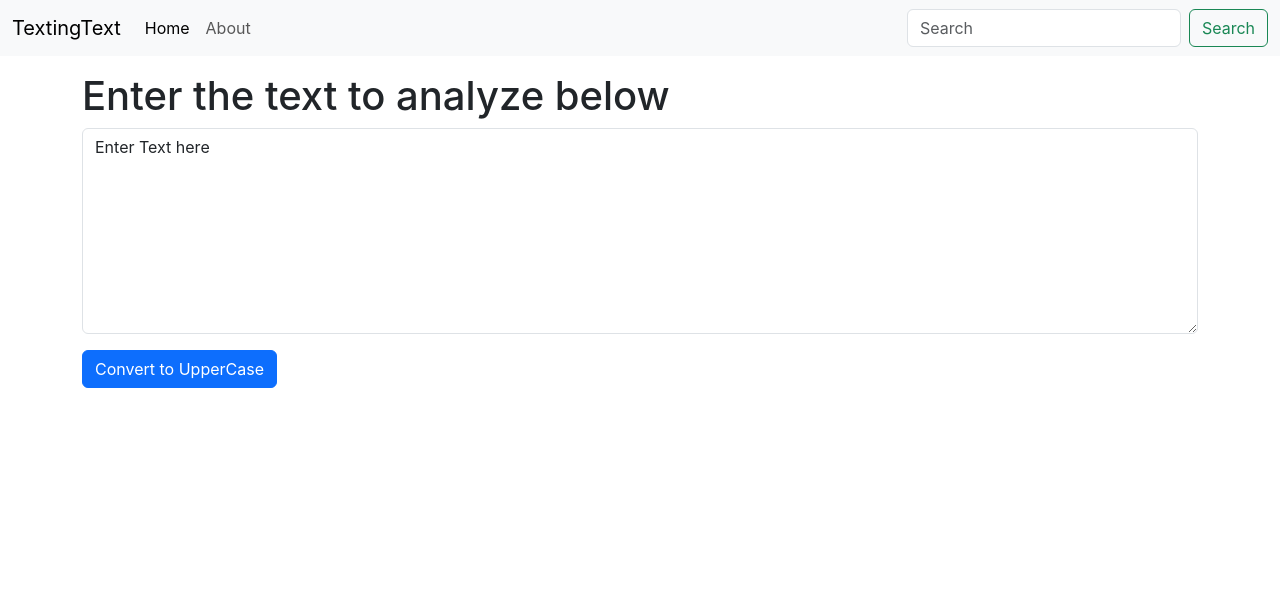
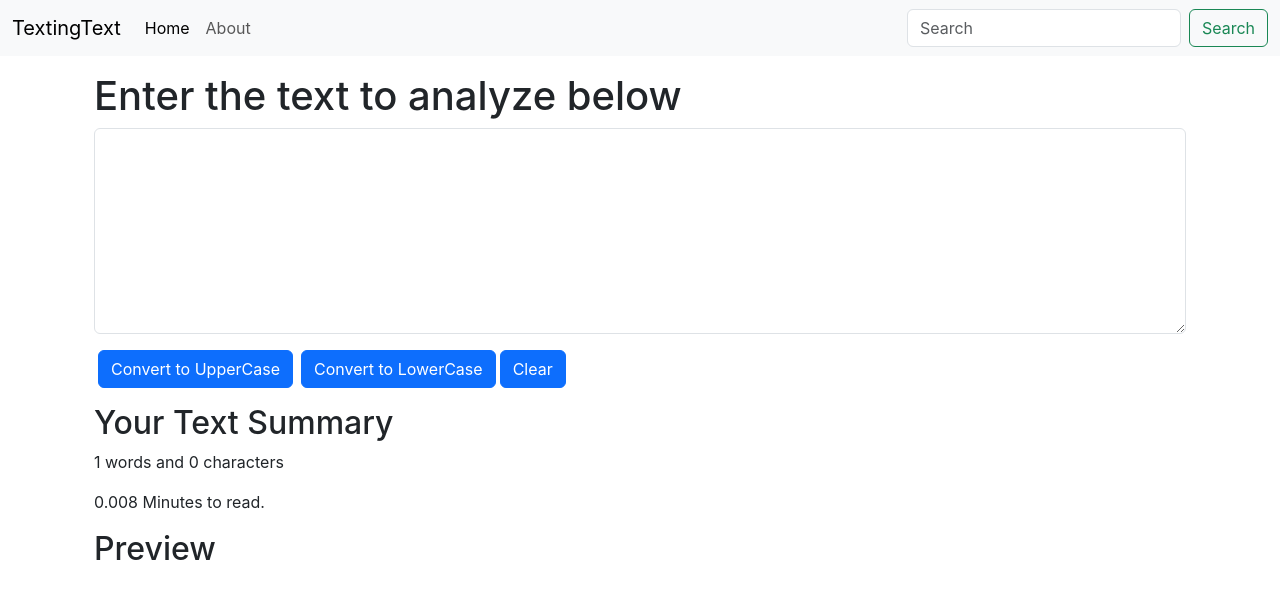
Before and after one commit to Khizer9/React-Texting, a React (Create React App) app: page / in a window 1280 px wide. Shown: the top 598 px of the page. Built offline with nearby package versions, Linux system fonts and the light colour scheme.

Commit message:
add logic

```diff
--- a/src/components/TextForm.js
+++ b/src/components/TextForm.js
@@ -5,21 +5,42 @@
         let newText = text.toUpperCase()
         setText(newText)
     }
+    const handleLoClick = () => {
+        let newText = text.toLowerCase()
+        setText(newText)
+    }
+    const handleClearClick = () => {
+        let newText = ""
+        setText(newText)
+    }
 
     const handleChange = (event) => {
         setText(event.target.value)
     }
 
-    const [text, setText] = useState('Enter Text here');
+    const [text, setText] = useState('');
 
 
   return (
-    <div>
+    <>
+    <div className="container">
         <h1>{props.heading}</h1>
         <div className="mb-3">
         <textarea className="form-control" value={text} onChange={handleChange} id="myBox" rows="8"></textarea>
         </div>
-        <button className="btn btn-primary" onClick={handleUpClick}>Convert to UpperCase</button>
+        <button className="btn btn-primary mx-1" onClick={handleUpClick}>Convert to UpperCase</button>
+        <button className="btn btn-primary mx-1" onClick={handleLoClick}>Convert to LowerCase</button>
+        <button className="btn btn-primary" onClick={handleClearClick}>Clear</button>
     </div>
+
+    <div className="container my-3">
+      <h2>Your Text Summary</h2>
+      <p>{text.split(" ").length} words and {text.length} characters</p>
+      <p>{0.008 * text.split(" ").length} Minutes to read.</p>
+
+      <h2>Preview</h2>
+      <p>{text}</p>
+    </div>
+    </>
   )
 }
```
Also changed, not shown: 1 other file (tests, documents, lock files or other folders).
